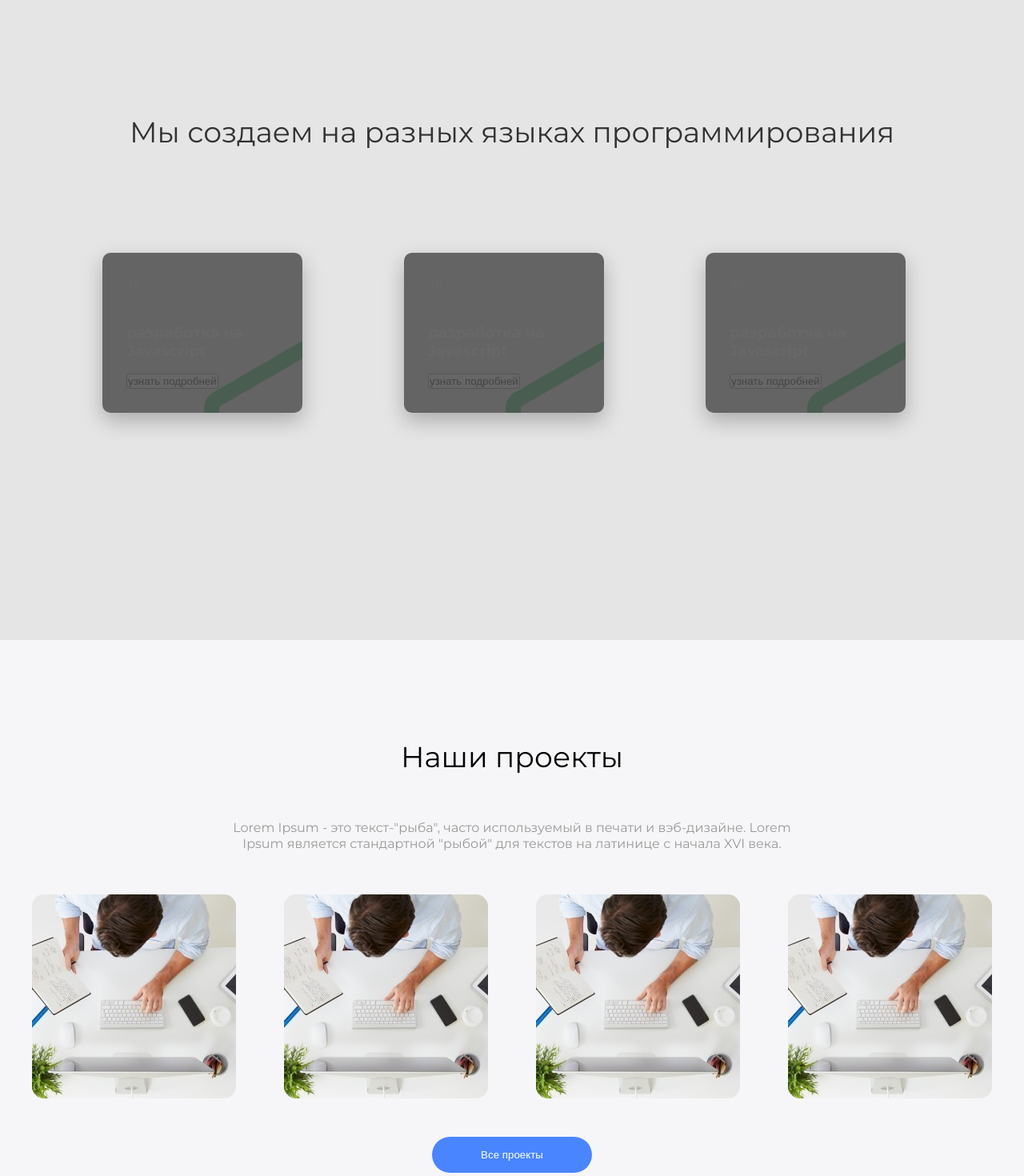
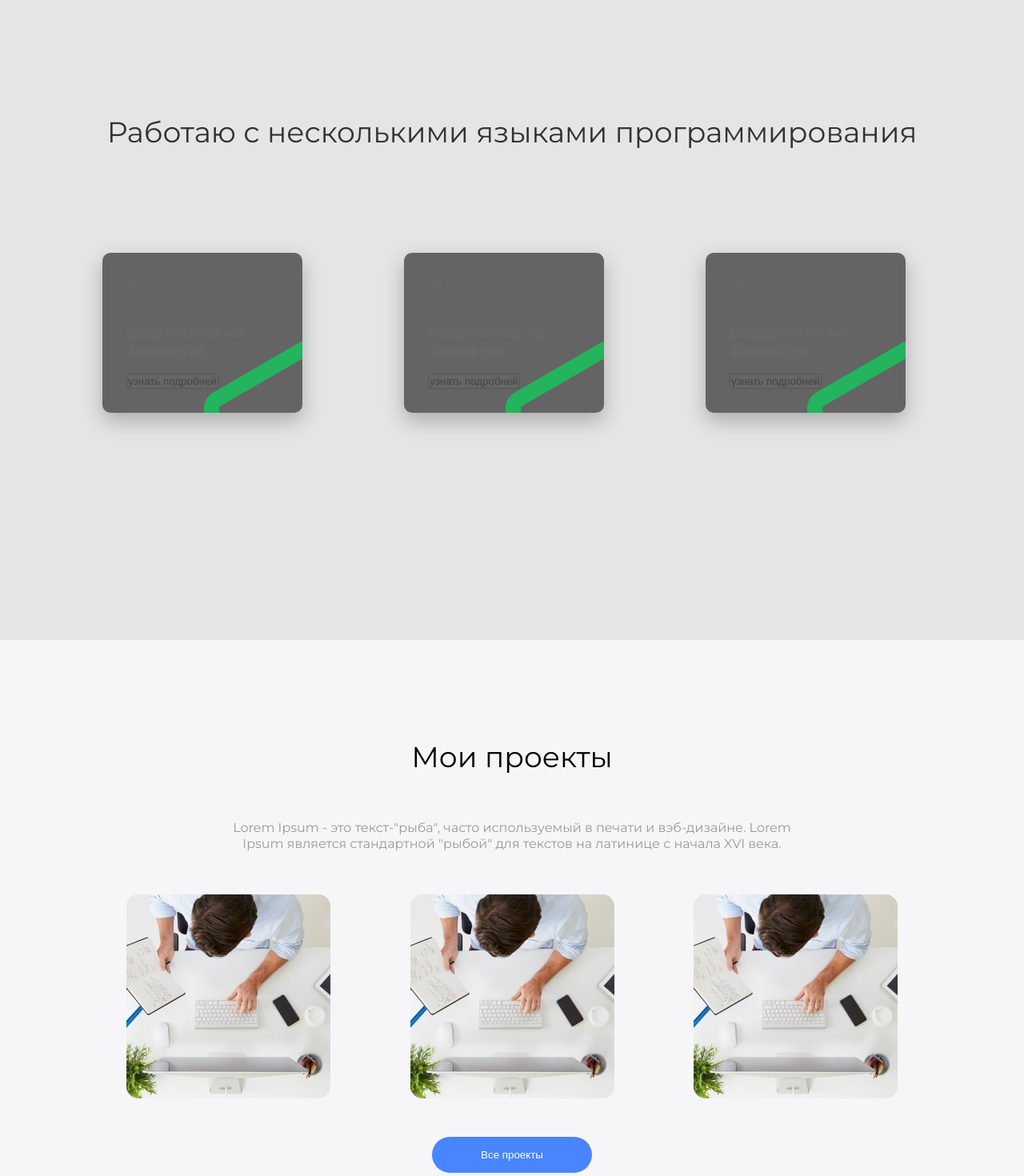
Before and after one commit to Dmitry-nm22/MyPortfolio, a React (Create React App) app: page / in a window 1280 px wide. Shown: the part 800-2270 px from the top of the page at 80% size. Built offline with nearby package versions, Linux system fonts and the light colour scheme.

Commit message:
refactoring code

```diff
--- a/src/Contacts/Contacts.js
+++ b/src/Contacts/Contacts.js
@@ -12,7 +12,6 @@ function Contacts() {
                     <textarea className={styles.messageArea} placeholder='сообщение'></textarea>
                     <button>Отправить</button>
                 </div>
-
             </div>
         </div>
     );
--- a/src/Contacts/Contacts.module.css
+++ b/src/Contacts/Contacts.module.css
@@ -8,7 +8,6 @@
 
 .content{
     display: flex;
-
     width: 80%;
     min-height: 40%;
     flex-direction: column;
@@ -20,7 +19,6 @@
     display: flex;
     width: 400px;
     flex-direction: column;
-    justify-content: center;
     align-items: center;
 }
 
@@ -32,10 +30,13 @@
 
 .contactInfo button{
  width: 100px;
+    outline: none;
 }
 
 .contactInfo input, textarea{
-  width: 100%;
+    width: 100%;
+    outline: none;
+
 }
 
 @media screen and (max-width: 504px){
--- a/src/Main/Main.js
+++ b/src/Main/Main.js
@@ -9,7 +9,7 @@ function Main() {
       <NavMenu/>
       <div className={styles.container}>
         <div className={styles.greeting}>
-        <span>Мы создаем легкие решения сложных задач и проблем</span>
+        <span>Я создаю легкие решения сложных задач и проблем</span>
         </div>
         <button>Наши проекты</button>
       </div>
--- a/src/Projects/Project.js
+++ b/src/Projects/Project.js
@@ -1,21 +1,13 @@
 import React from 'react';
-import styles from './Projects.module.css';
+import styles from './Project.module.css';
+import logo from ".././img/work.jpg"
+
 
 function Project() {
   return (
 
-      <div className={styles.Content}>
-        <div className={styles.Container}>
-            <div className={styles.background}>
-                <div className={styles.Button}>
-                    <button> Смотреть</button>
-                </div>
-            </div>
-          <div className={styles.Span}>
-            <span>Название проекта</span>
-            <span>Краткое описание</span>
-          </div>
-        </div>
+      <div className={styles.Container}>
+          <img src={logo}/>
       </div>
 
 
--- a/src/Projects/Project_Note.js
+++ /dev/null
@@ -1,17 +0,0 @@
-import React from 'react';
-import styles from './Projects_Note.module.css';
-import logo from ".././img/work.jpg"
-
-
-function Project() {
-  return (
-
-      <div className={styles.Container}>
-          <img src={logo}/>
-      </div>
-
-
-  );
-}
-
-export default Project;
--- a/src/Projects/Projects.js
+++ b/src/Projects/Projects.js
@@ -1,21 +1,18 @@
 import React from 'react';
 import styles from './Projects.module.css';
+
 import Project from "./Project";
-import Project_Note from "./Project_Note";
 
 function Projects() {
   return (
     <div className={styles.projects}>
       <div className={styles.myProject}>
-        <span className={styles.Project__title}>Наши проекты</span>
+        <span className={styles.Project__title}>Мои проекты</span>
         <span className={styles.Project__under__title}>Lorem Ipsum - это текст-"рыба", часто используемый в печати и вэб-дизайне. Lorem Ipsum является стандартной "рыбой" для текстов на латинице с начала XVI века. </span>
         <div className={styles.inner}>
-            <Project_Note/>
-            <Project_Note/>
-            <Project_Note/>
-            <Project_Note/>
-          {/*<Project/>*/}
-          {/*<Project/>*/}
+            <Project/>
+            <Project/>
+            <Project/>
         </div>
           <button>Все проекты</button>
       </div>
--- a/src/Skills/Skills.js
+++ b/src/Skills/Skills.js
@@ -1,20 +1,38 @@
 import React from 'react';
 import styles from './Skills.module.css';
 import Skill from "./Skill";
+import logo_js from ".././img/js_img.png"
+import logo_react from ".././img/react_img.png"
+import logo_angular from ".././img/angular.png"
 
-function Skills() {
+class  Skills extends React.Component {
+
+    render = () => {
         return (
             <div className={styles.skills}>
                 <div className={styles.header}>
-                <span>Мы создаем на разных языках программирования</span>
+                    <span>Работаю с несколькими языками  программирования</span>
                     <div className={styles.mainContent}>
-                    <Skill/>
-                    <Skill/>
-                    <Skill/>
+                        <Skill src={logo_js}
+                               title='разработка на Javascript'
+                               text='JS'
+                        />
+
+                        <Skill src={logo_react}
+                               title='разработка на React'
+                               text='React'
+                        />
+
+                        <Skill src={logo_angular}
+                               title='Использование фреймворка Angular'
+                               text='Angular'
+                        />
+
                     </div>
                 </div>
             </div>
         );
     }
+}
 
 export default Skills;
--- a/src/Skills/Skills.module.css
+++ b/src/Skills/Skills.module.css
@@ -46,11 +46,7 @@
 }
 
 
-@media screen and (max-width: 542px){
-    .skill{
-        width: 100%;
-    }
-}
+
 
 .slider {
     display: flex;
@@ -78,7 +74,8 @@
     position: absolute;
     left: 0;
     top: 0;
-    z-index: 3;
+    z-index: 1;
+    /*-1*/
     width: 100%;
     height: 100%;
     background: rgba(80, 80, 80, 0.86);
@@ -90,6 +87,7 @@
     left: 0;
     top: 0;
     z-index: 2;
+    /*-2*/
 }
 
 
@@ -97,3 +95,9 @@
 .slider__item:hover:before{
     background:rgba(64, 101, 255, 0.86);
 }
+
+@media screen and (max-width: 542px){
+    .skill{
+        width: 100%;
+    }
+}
```
Also changed, not shown: src/Projects/Project.module.css (renamed from src/Projects/Projects_Note.module.css), src/img/Header.png (deleted). Lines whose indentation alone changed are shown as unchanged.
